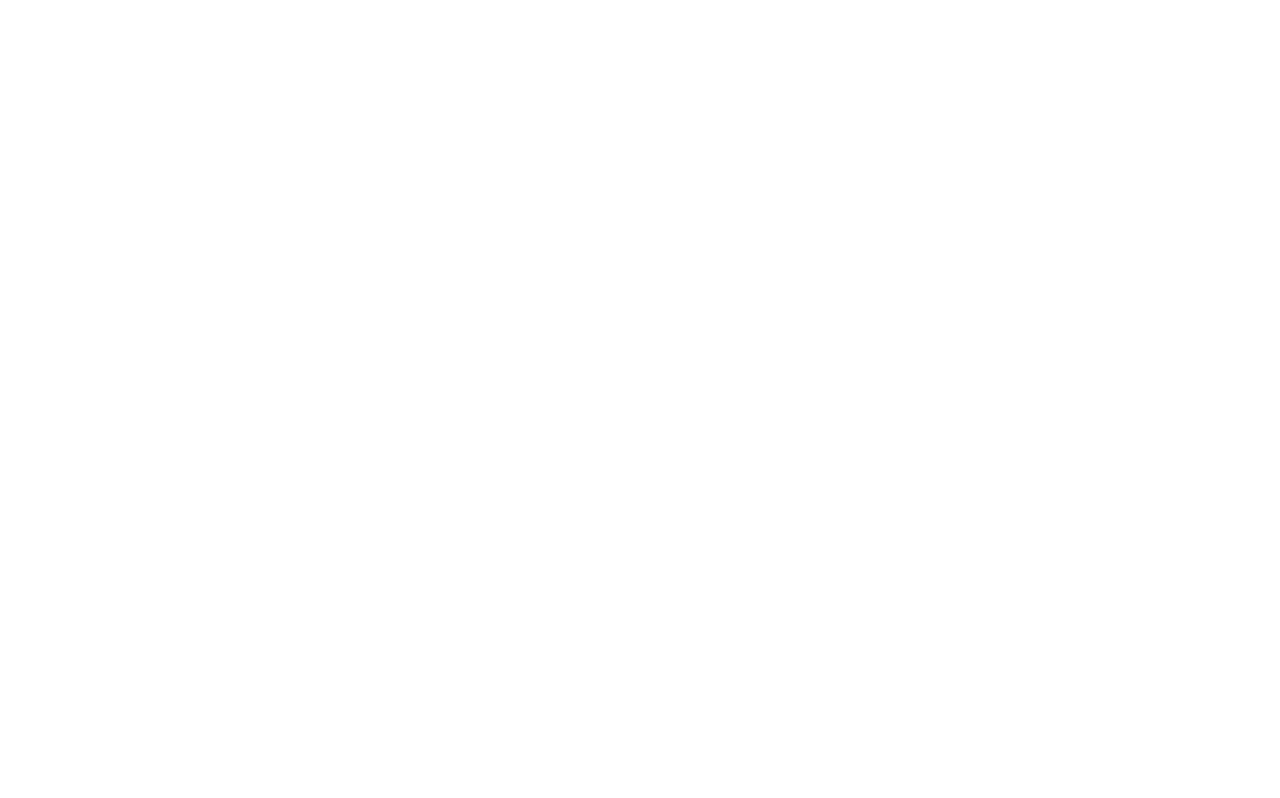
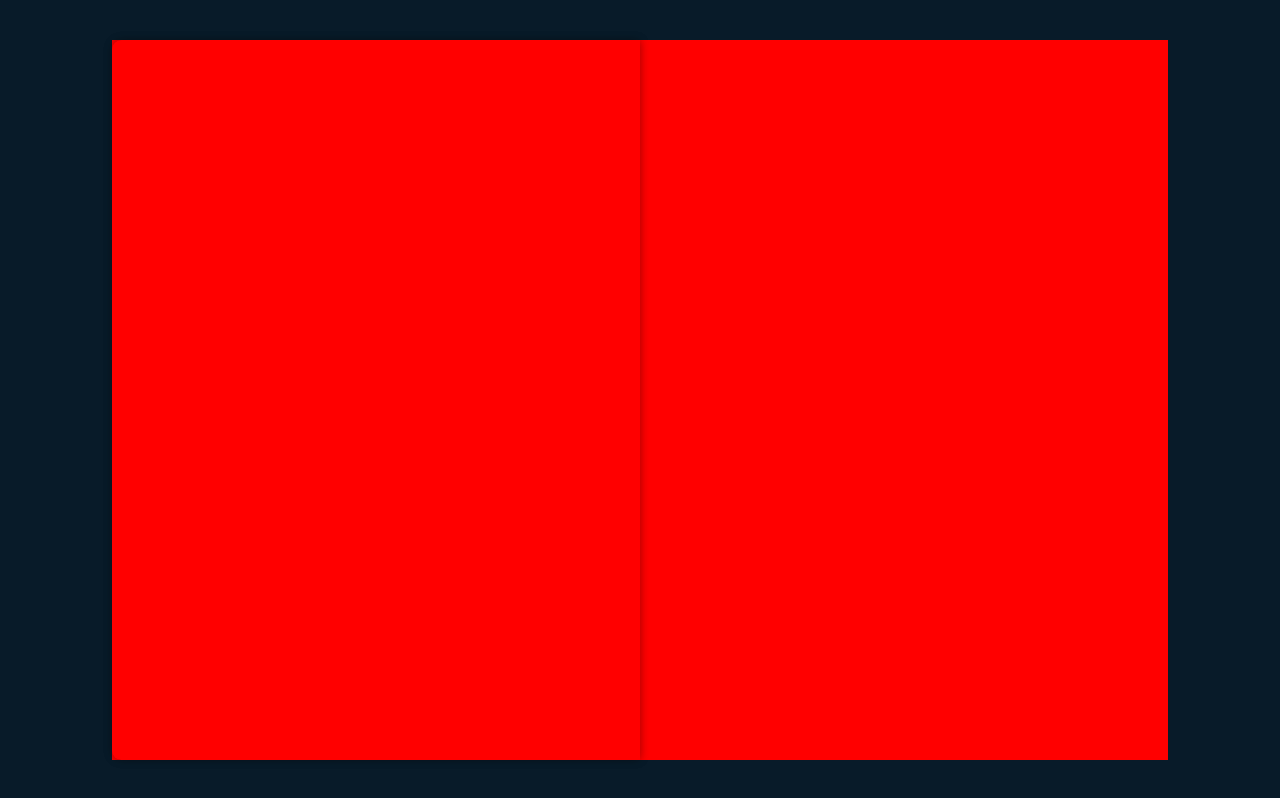
Before and after one commit to muhammadmobeenuk/3D-Portfolio, a plain HTML site: page index.html in a window 1280 px wide. Drawn offline with Linux system fonts and the light colour scheme.

Commit message:
Make book cover in Css

```diff
--- a/index.html
+++ b/index.html
@@ -7,6 +7,14 @@
     <link rel="stylesheet" href="style.css">
 </head>
 <body>
+    <div class="wrapper">
+        <div class="cover cover-left">
+
+        </div>
+        <div class="cover cover-right turn">
+
+        </div>
+    </div>
 
 </body>
 </html>
--- a/style.css
+++ b/style.css
@@ -1,12 +1,58 @@
+* {
+    margin: 0;
+    padding: 0;
+    box-sizing: border-box;
+    text-decoration:none;
+    bottom: none;
+    outline: none;
+    font-family: "poppins", "sans-sarify";
+
+}
+
 :root {
     --bg-colour: #081b29;
     --main-colour: #00abf0;
     --text-colour:#333;
     --second-text-colour:#555;
     --white-colour:#fff;
-    --cover-colour:linear-gradient (45deg, #00abf0, #006e9a);
-    --page-colour:linear-gradient (90deg ,#fff, #ddd);
+    --cover-colour: linear-gradient (45deg, #00abf0, #006e9a);
+    --page-colour: linear-gradient (90deg ,#fff, #ddd);
     --border:.125rem solid #00abf0;
     --box-shadow:0 0 .6rem rgba(0 ,0 , 0, .2);
 
 }
+
+body{
+    display: flex;
+    justify-content: center;
+    align-items: center;
+    min-height: 100vh;
+    background-color: var(--bg-colour);
+
+}
+
+.wrapper{
+    position: relative;
+    width: 66rem;
+    height: 45rem;
+    background:red;
+}
+
+.cover {
+    position: absolute;
+    width: 50%;
+    height: 100%;
+    background-color: var(--cover-colour);
+    box-shadow: var(--box-shadow);
+    border-top-left-radius: .6rem ;
+    border-bottom-left-radius: .6rem ;
+
+}
+
+.cover.cover.right.turn{
+    transform: rotateX(180deg);
+    -webkit-transform: rotateX(180deg);
+    -moz-transform: rotateX(180deg);
+    -ms-transform: rotateX(180deg);
+    -o-transform: rotateX(180deg);
+}
```
